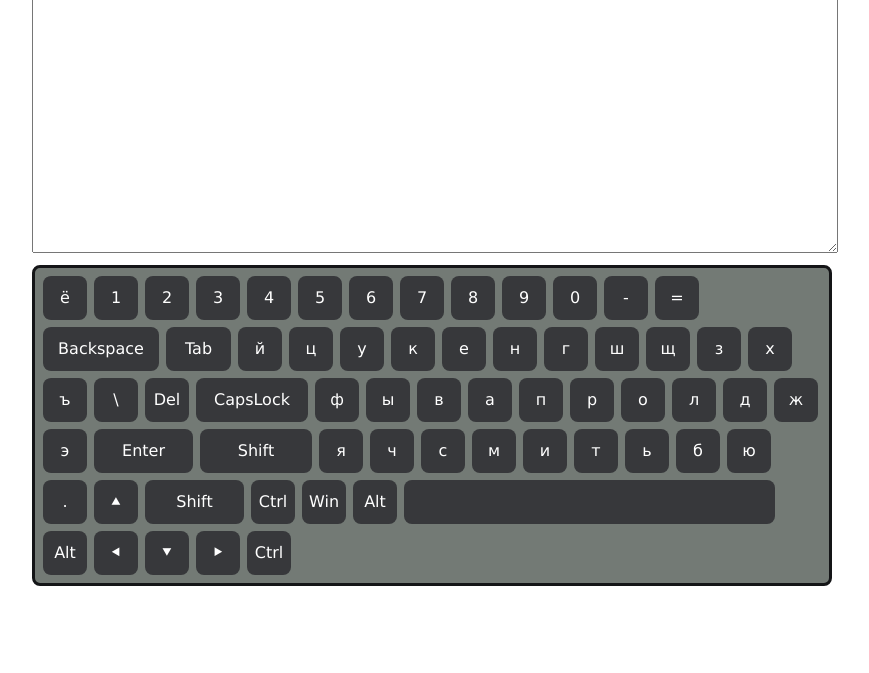
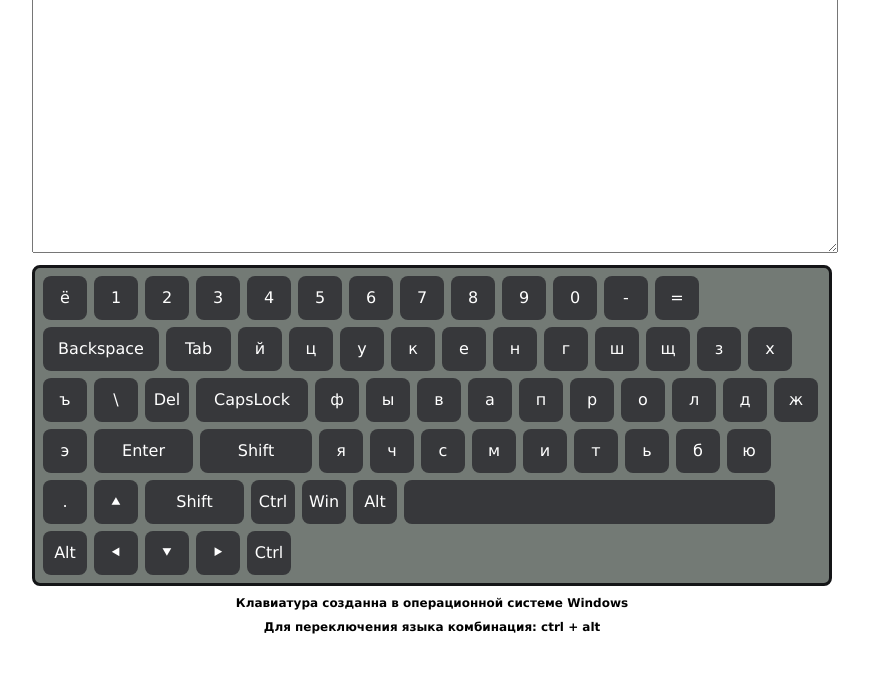
Before and after one commit to enaprasnikova/virtual-keyboard, a website built with webpack: page src/index.html in a window 1280 px wide. Shown: the part 61-734 px from the top of the page, without its empty margins (208-1077 px from the left). Built offline with nearby package versions, Linux system fonts and the light colour scheme.

Commit message:
feat: add footer

```diff
--- a/src/components/page.js
+++ b/src/components/page.js
@@ -82,8 +82,9 @@ export default function addHtml() {
     + '    </section>\n'
     + '  </main>\n'
     + '\n'
-    + '  <footer>\n'
-    + '\n'
+    + '  <footer class="footer">\n'
+    + '<h2 class="footer__info">Клавиатура созданна в операционной системе Windows</h2>\n'
+    + '<h2 class="footer__info-l">Для переключения языка комбинация: ctrl + alt</h2>\n'
     + '  </footer>'
     + '',
   );
--- a/src/style.css
+++ b/src/style.css
@@ -57,7 +57,7 @@
   padding: 0;
 }
 
-.keyboard__button  {
+.keyboard__button {
   border-radius: 8px;
   width: 44px;
   height: 44px;
@@ -83,8 +83,6 @@
   border-radius: 20px;
 }
 
-
-
 .keyboard__button_backspace {
   width: 116px;
 }
@@ -104,3 +102,21 @@
 .keyboard__button_space {
   width: 371px;
 }
+
+.footer {
+  margin: 0 auto;
+  max-width: 800px;
+  width: 100%;
+}
+
+.footer__info {
+  font-size: 12px;
+  margin: 10px 0;
+  text-align: center;
+}
+
+.footer__info-l {
+  font-size: 12px;
+  margin: 0;
+  text-align: center;
+}
```
